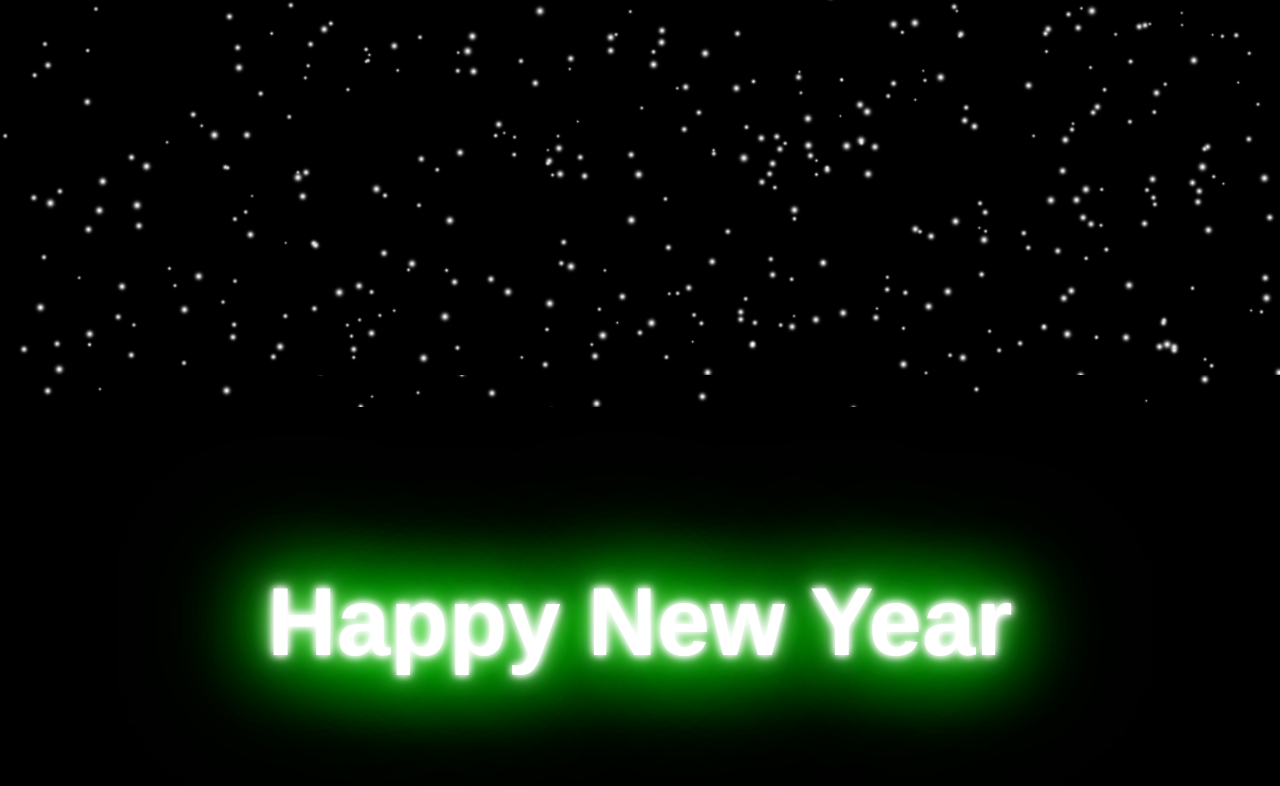
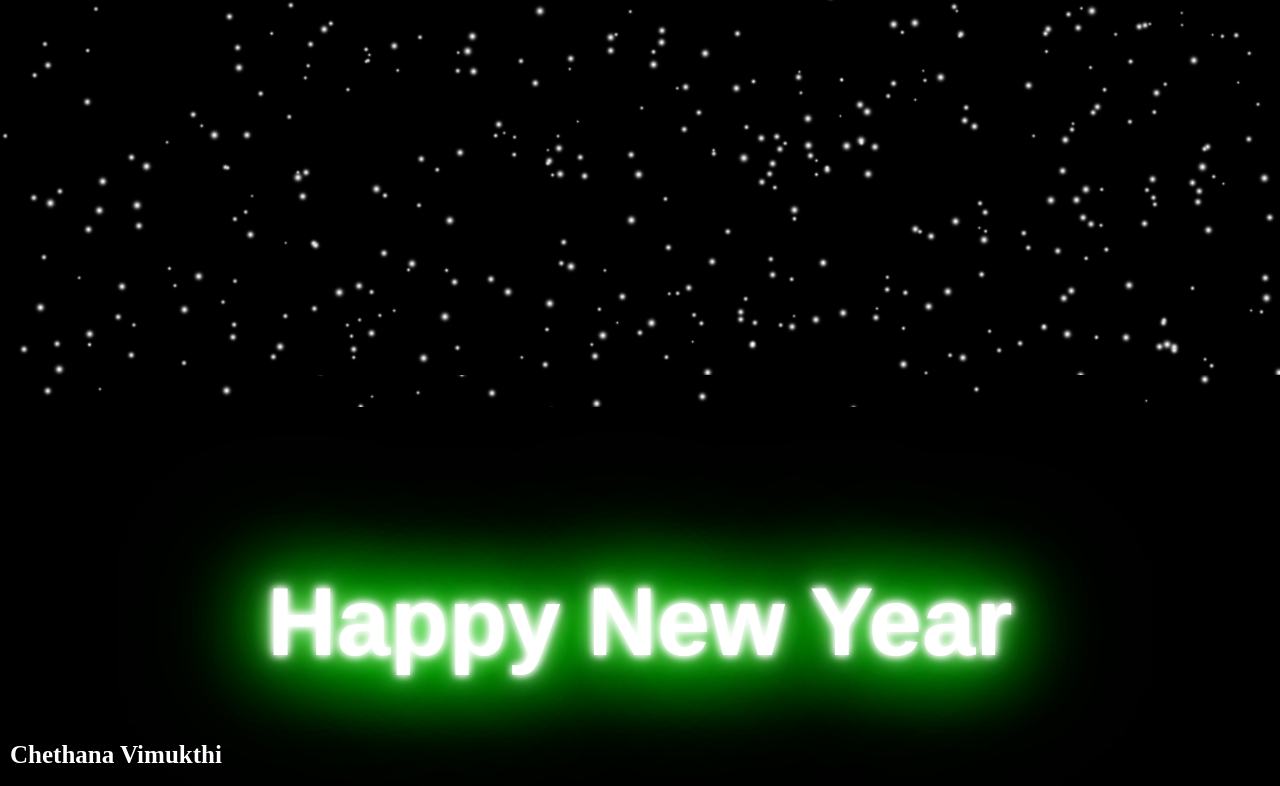
Before and after one commit to chethanavimukthi/Happy-New-Year, a plain HTML site: page index.html in a window 1280 px wide. Shown: the part 393-1179 px from the top of the page. Before the commit the page ends 1134 px from the top, so only its background shows below. Drawn offline with Linux system fonts and the light colour scheme.

Commit message:
Update index.html

```diff
--- a/index.html
+++ b/index.html
@@ -12,6 +12,7 @@
         <div class="after"></div>
     </div>
     <h1 class="hp">Happy New Year</h1>
+    <h1 class="credits">Chethana Vimukthi</h1>
   </div>
   <section>
     <div class="star star1"></div>
```
